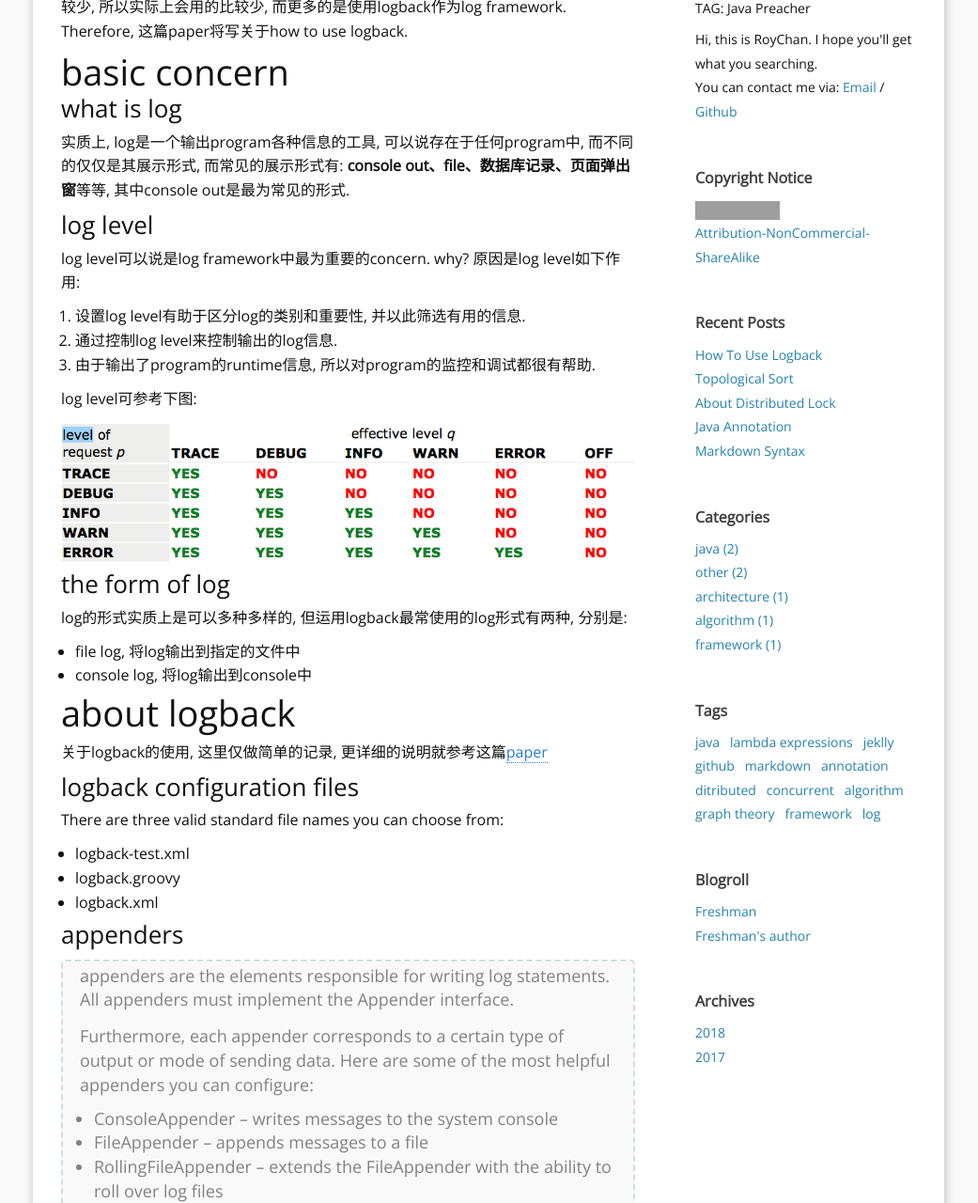
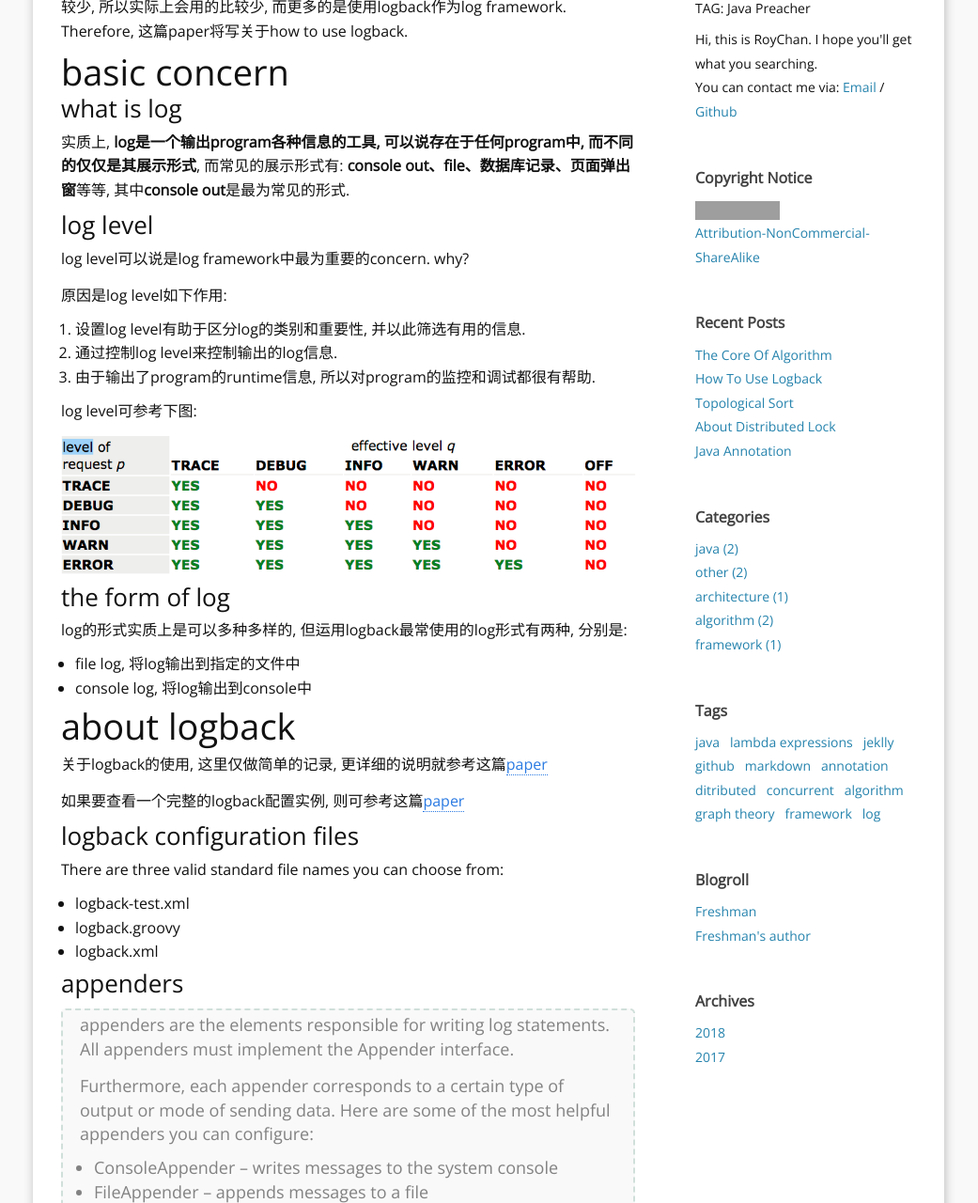
Before and after one commit to RoyWorld/RoyWorld.github.io, a Jekyll site: the page built from _posts/2018-02-13-how-to-use-logback.md, in a window 1280 px wide and 1400 px high, scrolled down 336 px, cut to the strip 120-1400 px from the top of the window. Shown: the whole strip at 94% size, without its empty margins (120-1161 px from the left). Built offline with Jekyll 4.4.1, drawn with Linux system fonts in a browser that asks for light colours; nearby versions of some CDN libraries; comment, search, counter and statistics services are not loaded; some of the changed text lies outside the part shown; grey boxes are pictures that could not be loaded.

Commit message:
修改文章20180213, 并增加一篇烂文20180226

````diff
--- a/_posts/2018-02-13-how-to-use-logback.md
+++ b/_posts/2018-02-13-how-to-use-logback.md
@@ -16,10 +16,12 @@
 
 # basic concern
 ### what is log
-实质上, log是一个输出program各种信息的工具, 可以说存在于任何program中, 而不同的仅仅是其展示形式, 而常见的展示形式有: **console out、file、数据库记录、页面弹出窗**等等, 其中console out是最为常见的形式.
+实质上, **log是一个输出program各种信息的工具, 可以说存在于任何program中, 而不同的仅仅是其展示形式**, 而常见的展示形式有: **console out、file、数据库记录、页面弹出窗**等等, 其中**console out**是最为常见的形式.
 
 ### log level
-log level可以说是log framework中最为重要的concern. why? 原因是log level如下作用:
+log level可以说是log framework中最为重要的concern. why?
+
+原因是log level如下作用:
 1. 设置log level有助于区分log的类别和重要性, 并以此筛选有用的信息.
 2. 通过控制log level来控制输出的log信息.
 3. 由于输出了program的runtime信息, 所以对program的监控和调试都很有帮助.
@@ -35,6 +37,8 @@
 
 # about logback
 关于logback的使用, 这里仅做简单的记录, 更详细的说明就参考这篇[paper][R1]
+
+如果要查看一个完整的logback配置实例, 则可参考这篇[paper][R2]
 
 ### logback configuration files
 There are three valid standard file names you can choose from:
@@ -54,18 +58,19 @@
 > * SiftingAppender – separates logs based on a runtime attribute
 
 上述是logback提供的`appender`, 实质上只需要实现`Appender interface`即可做`custom appender`, 示例如下:
-[java code][R4], xml配置:
+* [java code][R4],
+* xml配置:
+
 ```xml
 <appender name="DEBUG-FILE-APPENDER" class="com.trasher.util.CountingFileAppender">
-        <limit>100</limit>
-        <file>${user.dir}/logs/debug.log</file>
-        <encoder>
-            <pattern>%date %level [%thread] %logger{10} [%file:%line] %msg%n
-            </pattern>
-        </encoder>
-        <append>true</append>
-
-    </appender>
+    <limit>100</limit>
+    <file>${user.dir}/logs/debug.log</file>
+    <encoder>
+        <pattern>%date %level [%thread] %logger{10} [%file:%line] %msg%n
+        </pattern>
+    </encoder>
+    <append>true</append>
+</appender>
 ```
 
 
````
Also changed, not shown: _posts/2018-02-26-the-core-of-algorithm.md (added, +39 -0 lines).
